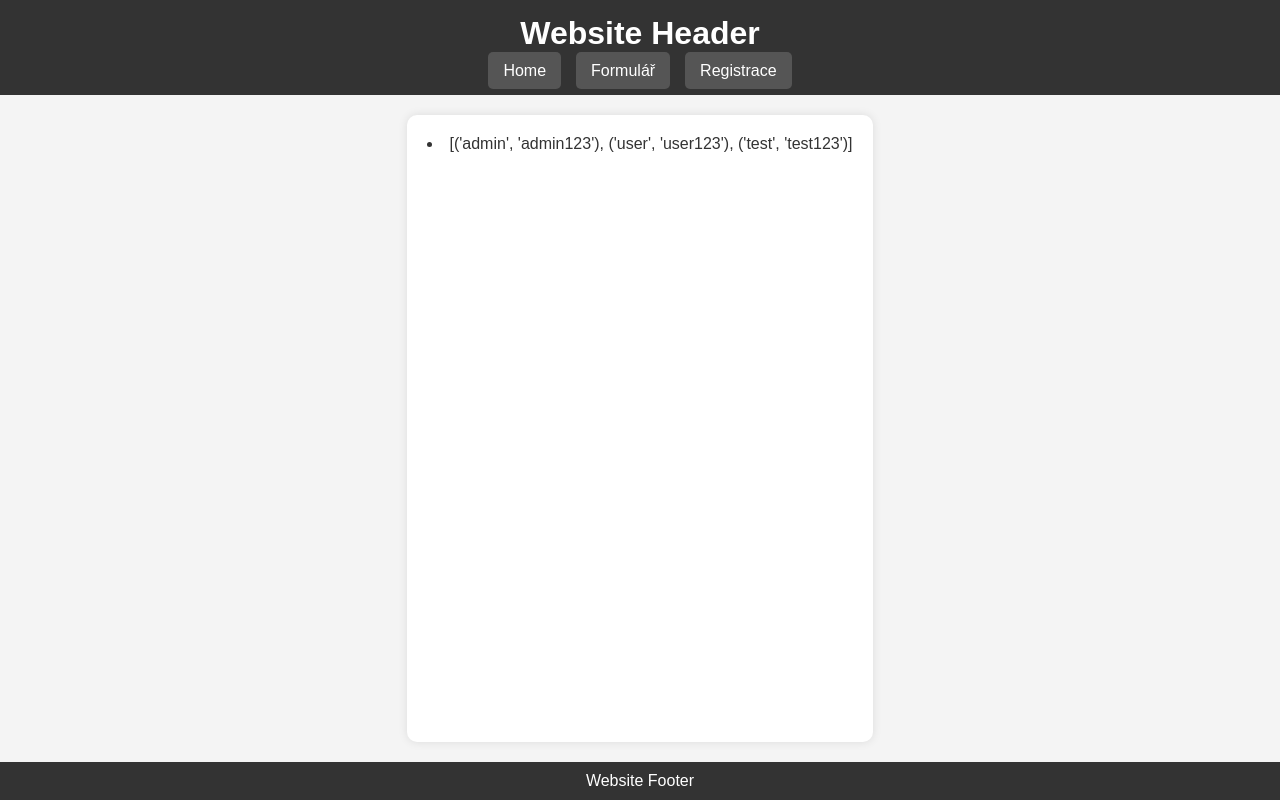
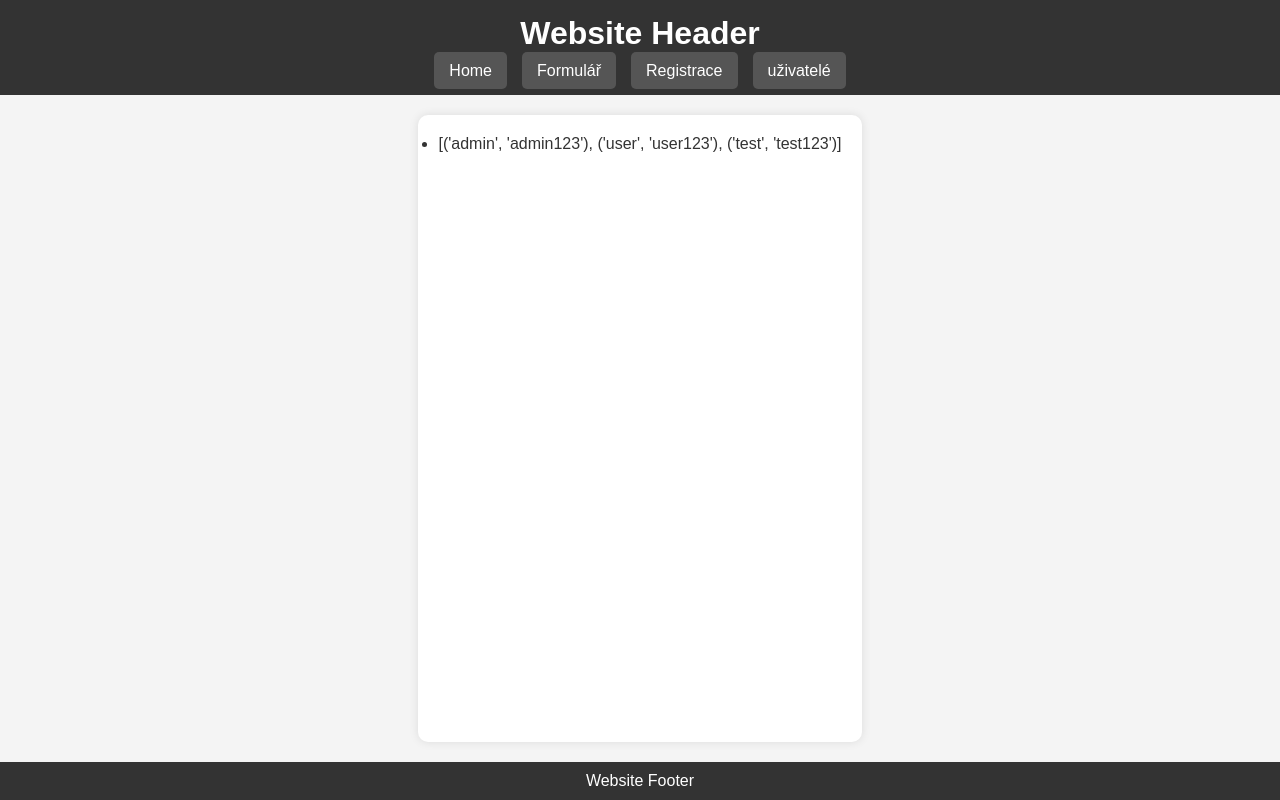
Before and after one commit to TomasMarinakOSSP/PythonProject1-ukol01, a Flask app: page /login/users in a window 1280 px wide. Run offline with Flask 3, Linux system fonts and the light colour scheme; data comes from the database, SQL or seed files in the repository; parts of the project's set-up code (start-up, migrations or seed data) failed here and were passed over.

Commit message:
přidání odkazu k user listu do base

```diff
--- a/templates/base.html
+++ b/templates/base.html
@@ -15,6 +15,7 @@
             <li><a href="/">Home</a></li>
             <li><a href="{{url_for('login.login')}}">Formulář</a></li>
             <li><a href="{{url_for('login.register')}}">Registrace</a></li>
+            <li><a href="{{url_for('login.user_list')}}">uživatelé</a></li>
         </ul>
     </nav>
 
--- a/templates/user.html
+++ b/templates/user.html
@@ -7,5 +7,7 @@
 </h2>
 
 {% block content %}
+<ul>
    <li>{{ result }}</li>
+</ul>
 {% endblock %}
```
